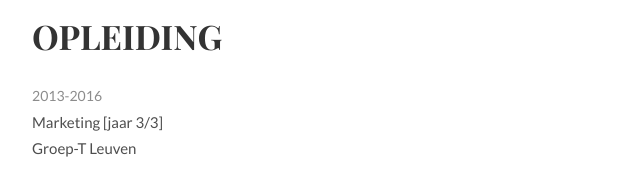
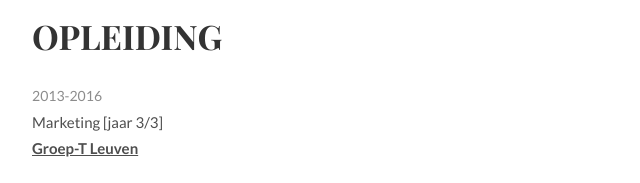
Before and after one commit to jonasgoddeeris/CV, a plain HTML site: page index.html in a window 1280 px wide. Shown: the part 1080-1263 px from the top of the page, 297-937 px from the left. Drawn offline with Linux system fonts and the light colour scheme.

Commit message:
groept adapt
link to school

```diff
--- a/index.html
+++ b/index.html
@@ -109,7 +109,7 @@
 				<li>2013-2016</li>
 				<li>Marketing [jaar 3/3]
 </li>
-				<li>Groep-T Leuven</li>
+				<li><strong><a href="http://www.groept.be/www/volwassenenonderwijs_ace/graduaten/marketing/" target="_blank">Groep-T Leuven</a></strong></li>
 			</ul>
 			<ul class="award-list list-flat">
 				<li>2002-2009</li>
```
